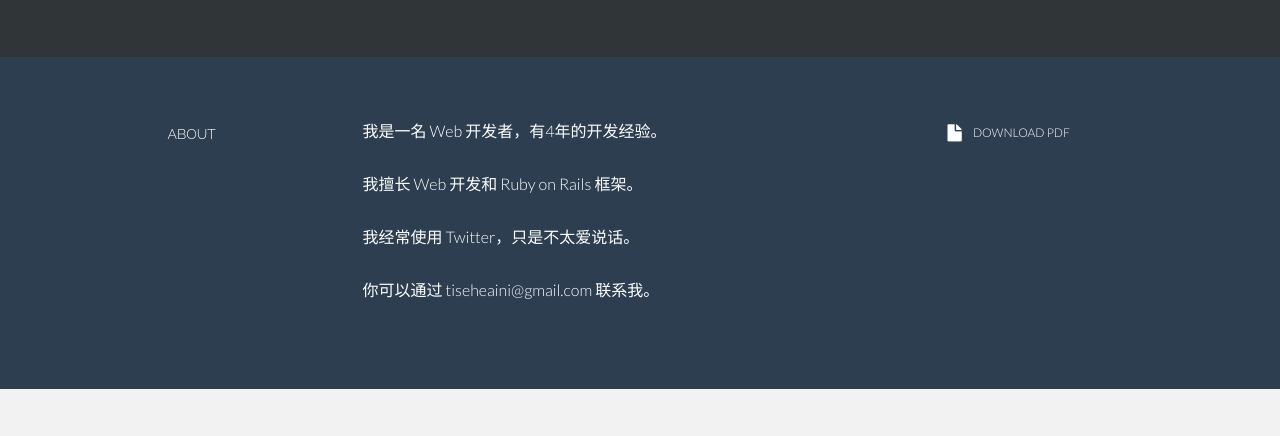
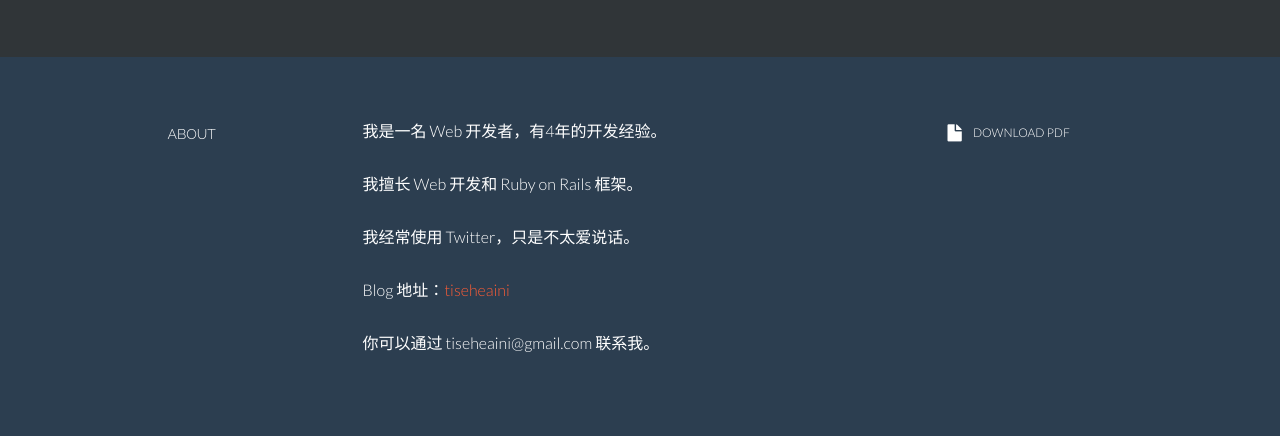
Before and after one commit to tiseheaini/resume, a plain HTML site: page index.html in a window 1280 px wide. Shown: the part 303-739 px from the top of the page. Drawn offline with Linux system fonts and the light colour scheme.

Commit message:
添加博客地址

```diff
--- a/index.html
+++ b/index.html
@@ -78,6 +78,7 @@
           <p>我是一名 Web 开发者，有4年的开发经验。</p>
           <p>我擅长 Web 开发和 Ruby on Rails 框架。</p>
           <p>我经常使用 Twitter，只是不太爱说话。</p>
+          <p>Blog 地址：<a href="http://tise.c2qu.com/" target="_blank">tiseheaini</a></p>
           <p>你可以通过 tiseheaini@gmail.com 联系我。</p>
 				</div>
 				<div class="col-lg-3">
```
